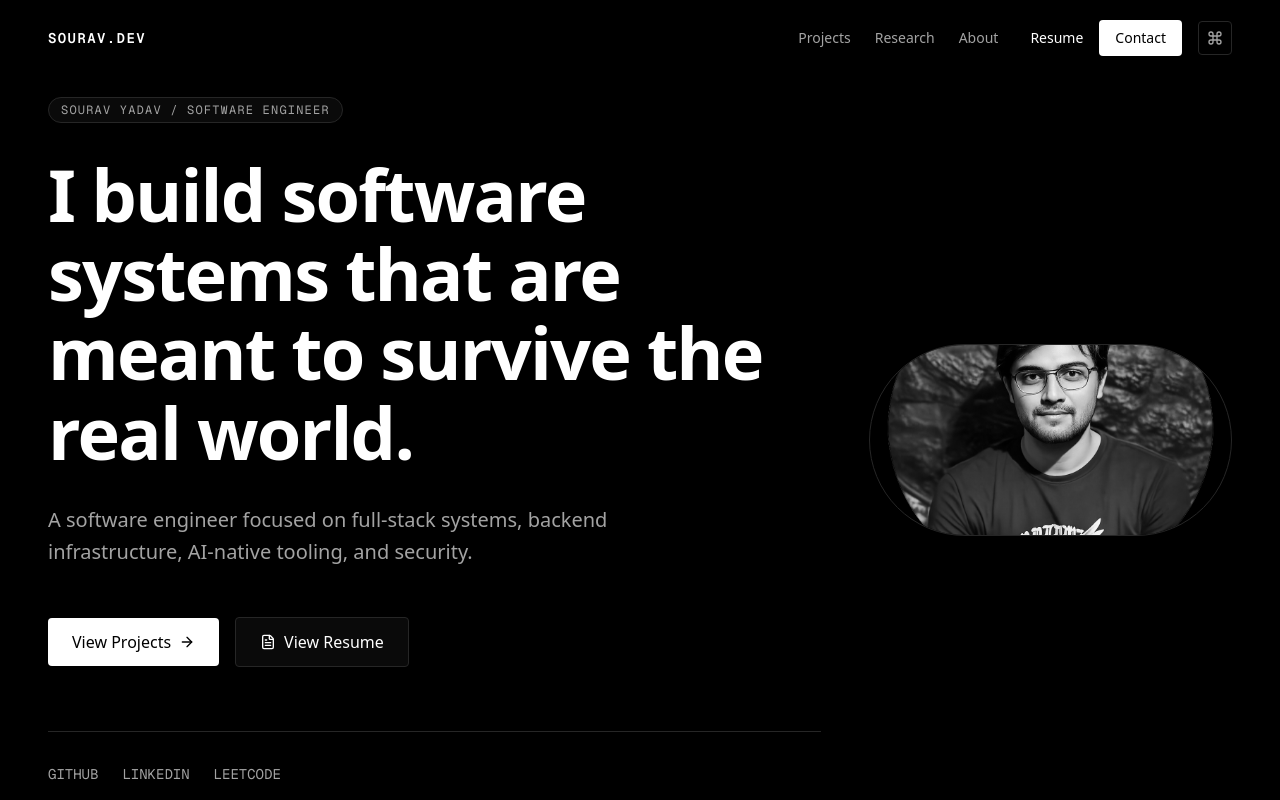
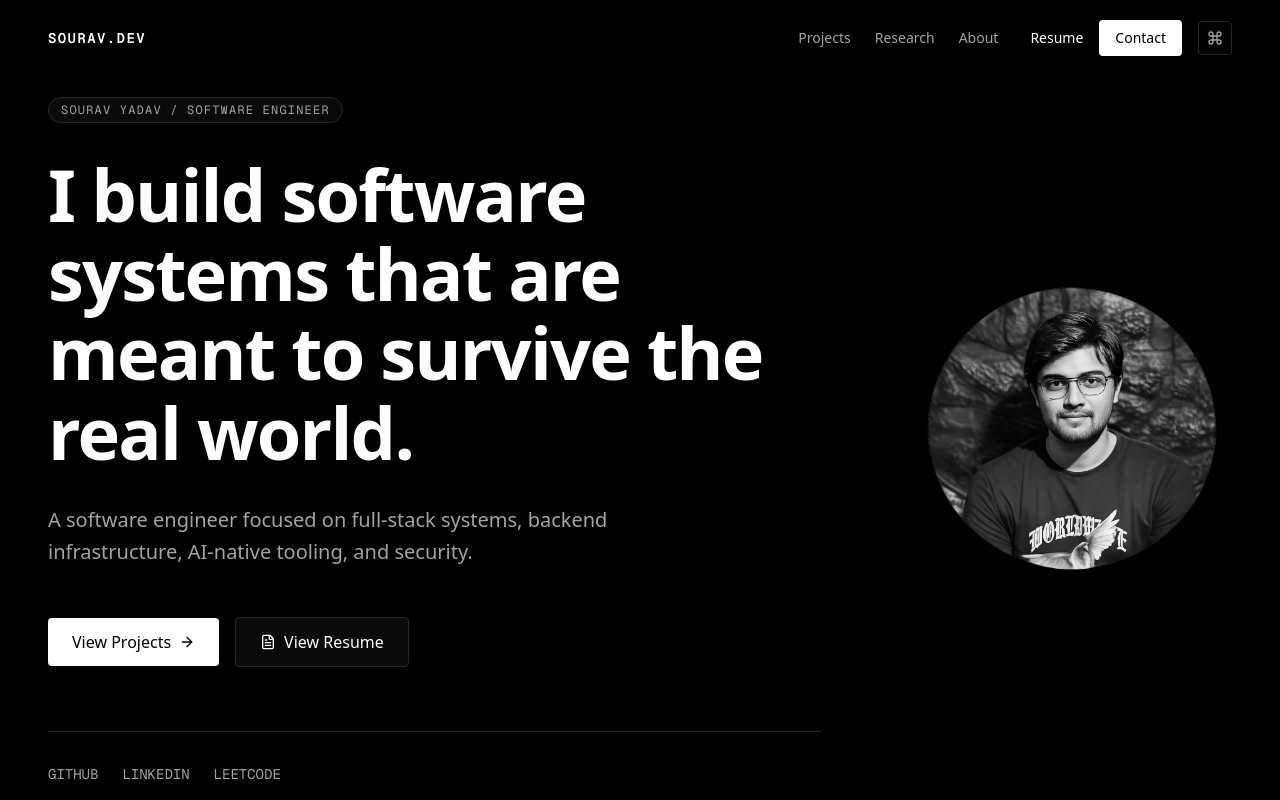
Before and after one commit to Sourav-IIITBPL/my_portfolio, a Next.js app: page / in a window 1280 px wide. Shown: the top 800 px of the page. Built offline with nearby package versions, Linux system fonts and the light colour scheme.

Commit message:
style: remove clipping mask from profile photo to display native shape

```diff
--- a/src/components/home/Hero.tsx
+++ b/src/components/home/Hero.tsx
@@ -58,13 +58,14 @@ export function Hero() {
             transition={{ duration: 0.5, delay: 0.2 }}
             className="md:col-span-4 order-1 md:order-2 flex justify-center md:justify-end"
           >
-            <div className="relative w-48 h-48 md:w-full md:max-w-sm aspect-square rounded-full overflow-hidden border border-border grayscale hover:grayscale-0 transition-all duration-500">
+            <div className="relative w-48 md:w-full md:max-w-xs flex justify-center items-center grayscale hover:grayscale-0 transition-all duration-500 drop-shadow-2xl">
               <Image
                 src="/images/my-photo.png"
                 alt="Sourav Yadav"
-                fill
+                width={400}
+                height={400}
                 priority
-                className="object-cover"
+                className="w-full h-auto object-contain"
               />
             </div>
           </motion.div>
```
